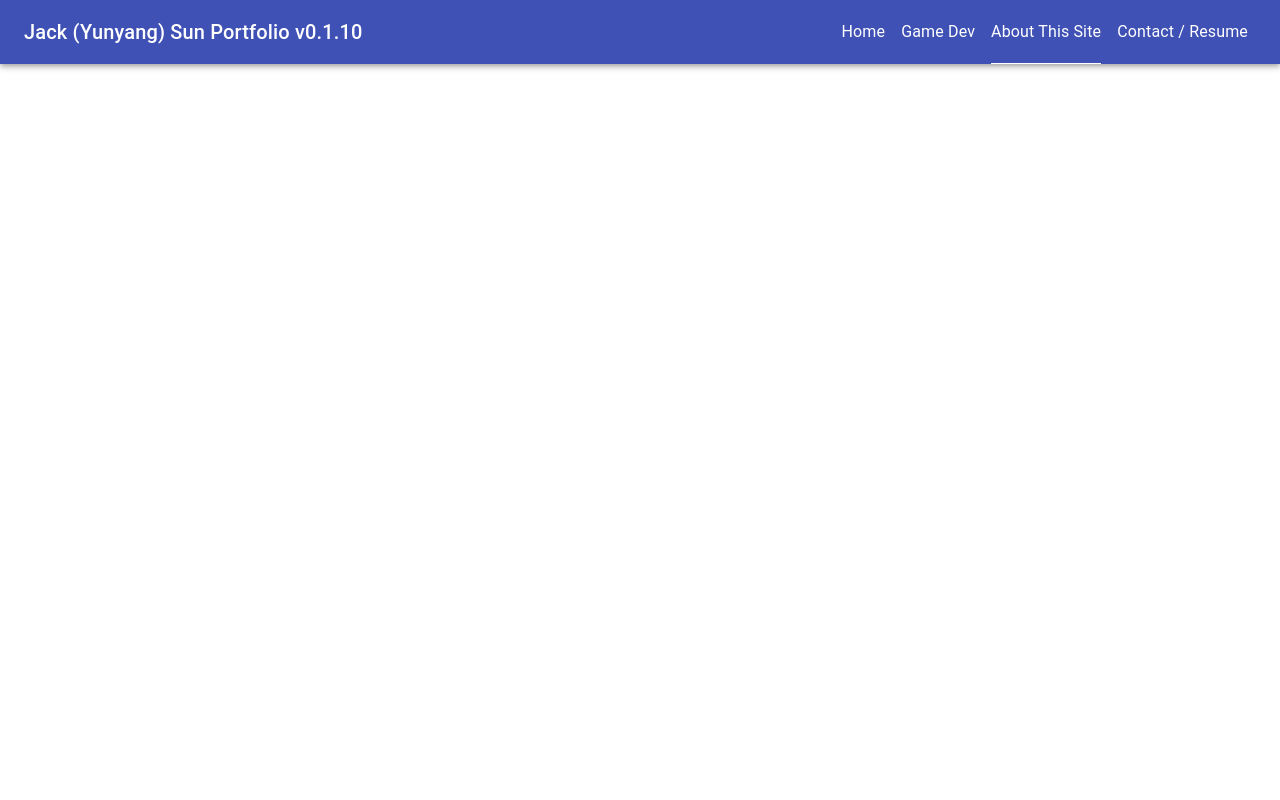
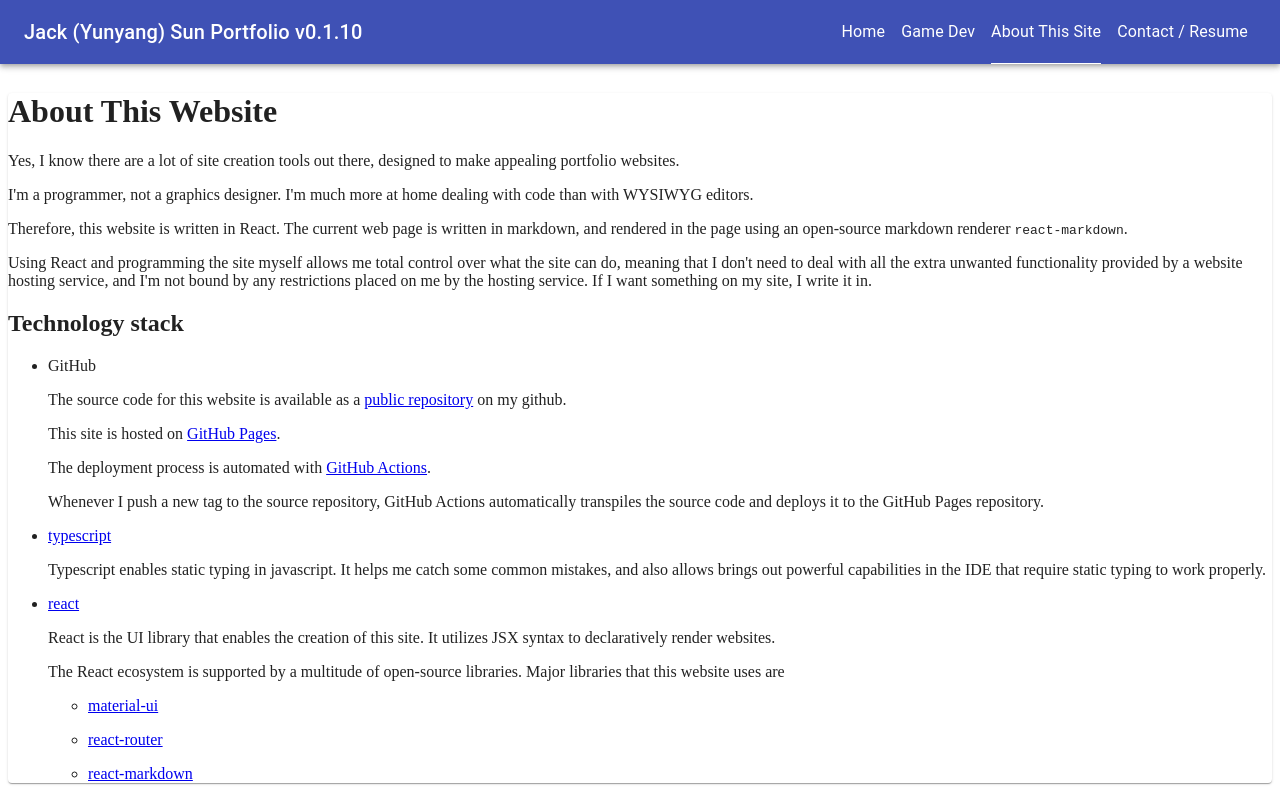
Before and after one commit to syy1125/syy-portfolio, a React (Create React App) app: page /about in a window 1280 px wide. Built offline with nearby package versions, Linux system fonts and the light colour scheme.

Commit message:
feat: Create about page

```diff
--- /dev/null
+++ b/public/resources/about.md
@@ -0,0 +1,38 @@
+# About This Website
+
+Yes, I know there are a lot of site creation tools out there, designed to make appealing portfolio websites.
+
+I'm a programmer, not a graphics designer. I'm much more at home dealing with code than with WYSIWYG editors.
+
+Therefore, this website is written in React. The current web page is written in markdown, and rendered in the page using an open-source markdown renderer `react-markdown`.
+
+Using React and programming the site myself allows me total control over what the site can do, meaning that I don't need to deal with all the extra unwanted functionality provided by a website hosting service, and I'm not bound by any restrictions placed on me by the hosting service. If I want something on my site, I write it in.
+
+
+## Technology stack
+
+- GitHub
+
+  The source code for this website is available as a [public repository](https://github.com/syy1125/syy-portfolio) on my github.
+
+  This site is hosted on [GitHub Pages](https://pages.github.com/).
+
+  The deployment process is automated with [GitHub Actions](https://github.com/features/actions).
+
+  Whenever I push a new tag to the source repository, GitHub Actions automatically transpiles the source code and deploys it to the GitHub Pages repository.
+
+- [typescript](https://www.typescriptlang.org/)
+
+  Typescript enables static typing in javascript. It helps me catch some common mistakes, and also allows brings out powerful capabilities in the IDE that require static typing to work properly.
+
+- [react](https://reactjs.org/)
+
+  React is the UI library that enables the creation of this site. It utilizes JSX syntax to declaratively render websites.
+
+  The React ecosystem is supported by a multitude of open-source libraries. Major libraries that this website uses are
+
+    - [material-ui](https://material-ui.com/)
+
+    - [react-router](https://reacttraining.com/react-router/)
+
+    - [react-markdown](https://rexxars.github.io/react-markdown/)
--- a/src/Main.tsx
+++ b/src/Main.tsx
@@ -1,5 +1,6 @@
 import React, { useMemo } from 'react'
 import { TabInfo, Tabs } from './components/Tabs'
+import { About } from './screens/about'
 
 export const Main = () => {
   const tabs = useMemo<TabInfo[]>(
@@ -18,7 +19,7 @@ export const Main = () => {
       {
         path: '/about',
         title: 'About This Site',
-        Screen: () => null,
+        Screen: About,
       },
       {
         path: '/contact',
--- /dev/null
+++ b/src/screens/about/About.tsx
@@ -0,0 +1,21 @@
+import React, { useEffect, useState } from 'react'
+import Paper from '@material-ui/core/Paper'
+import CircularProgress from '@material-ui/core/CircularProgress'
+import Markdown from 'react-markdown'
+
+const { PUBLIC_URL } = process.env
+
+export const About = () => {
+  const [document, setDocument] = useState<string | null>(null)
+  useEffect(() => {
+    fetch(`${PUBLIC_URL}/resources/about.md`)
+      .then((response) => response.text())
+      .then((markdown) => setDocument(markdown))
+  }, [setDocument])
+
+  return (
+    <Paper>
+      {document == null ? <CircularProgress /> : <Markdown source={document} />}
+    </Paper>
+  )
+}
--- /dev/null
+++ b/src/screens/about/index.ts
@@ -0,0 +1 @@
+export * from './About'
```
